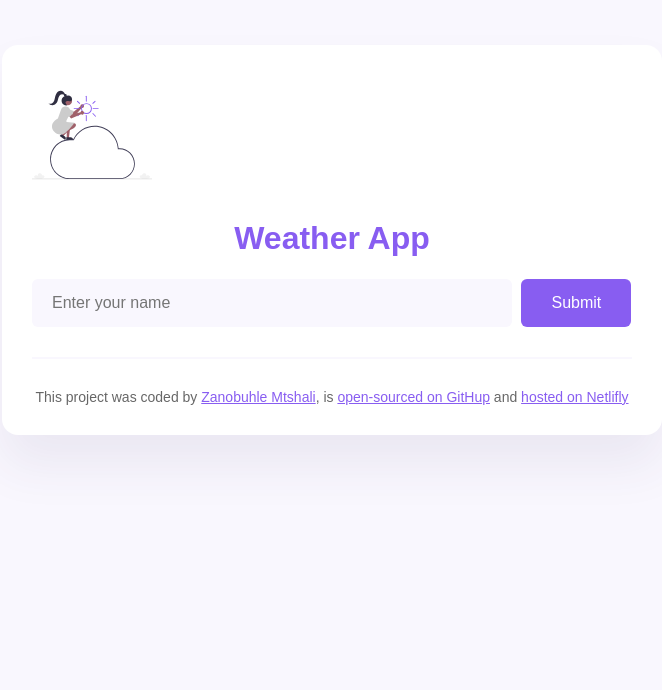
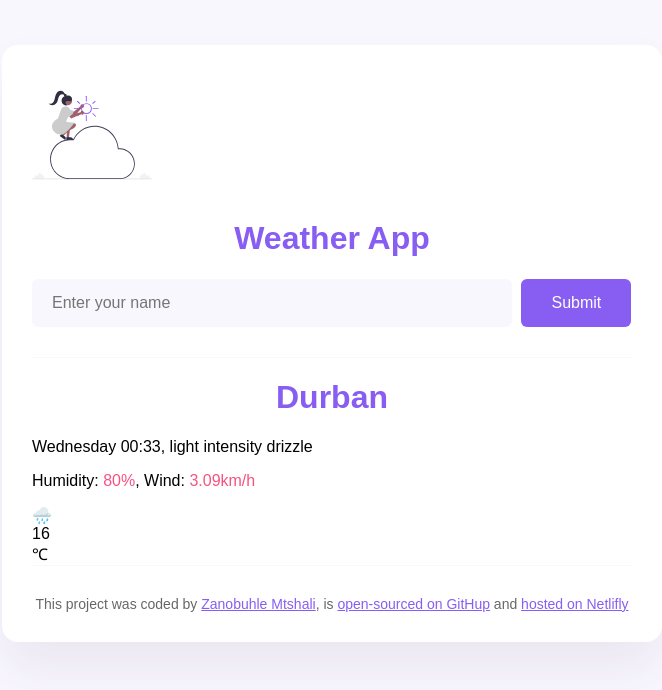
Before and after one commit to BuhleMtshali/weather-app, a plain HTML site: page index.html in a window 1280 px wide. Shown: the whole page, without its empty margins (308-970 px from the left). Drawn offline with Linux system fonts and the light colour scheme; a web font is replaced by a local one.

Commit message:
Added the temperature data

```diff
--- a/index.html
+++ b/index.html
@@ -33,6 +33,25 @@
           <input type="submit" class="submit-btn" />
         </form>
       </header>
+      <main>
+        <div class="app-details">
+          <div>
+            <h1>Durban</h1>
+            <p>
+              <span class="time">Wednesday 00:33</span>, light intensity drizzle
+            </p>
+            <p>
+              Humidity: <span class="pink-text">80%</span>, Wind:
+              <span class="pink-text">3.09km/h</span>
+            </p>
+          </div>
+          <div class="temperature-container">
+            <div class="icon">🌧️</div>
+            <div class="current-temp">16</div>
+            <div class="current-temp-unit">℃</div>
+          </div>
+        </div>
+      </main>
       <footer>
         This project was coded by
         <a href="https://github.com/BuhleMtshali">Zanobuhle Mtshali</a>, is
--- a/style.css
+++ b/style.css
@@ -49,3 +49,6 @@
   border-radius: 6px;
   color: white;
 }
+.pink-text {
+  color: #f65282;
+}
```
